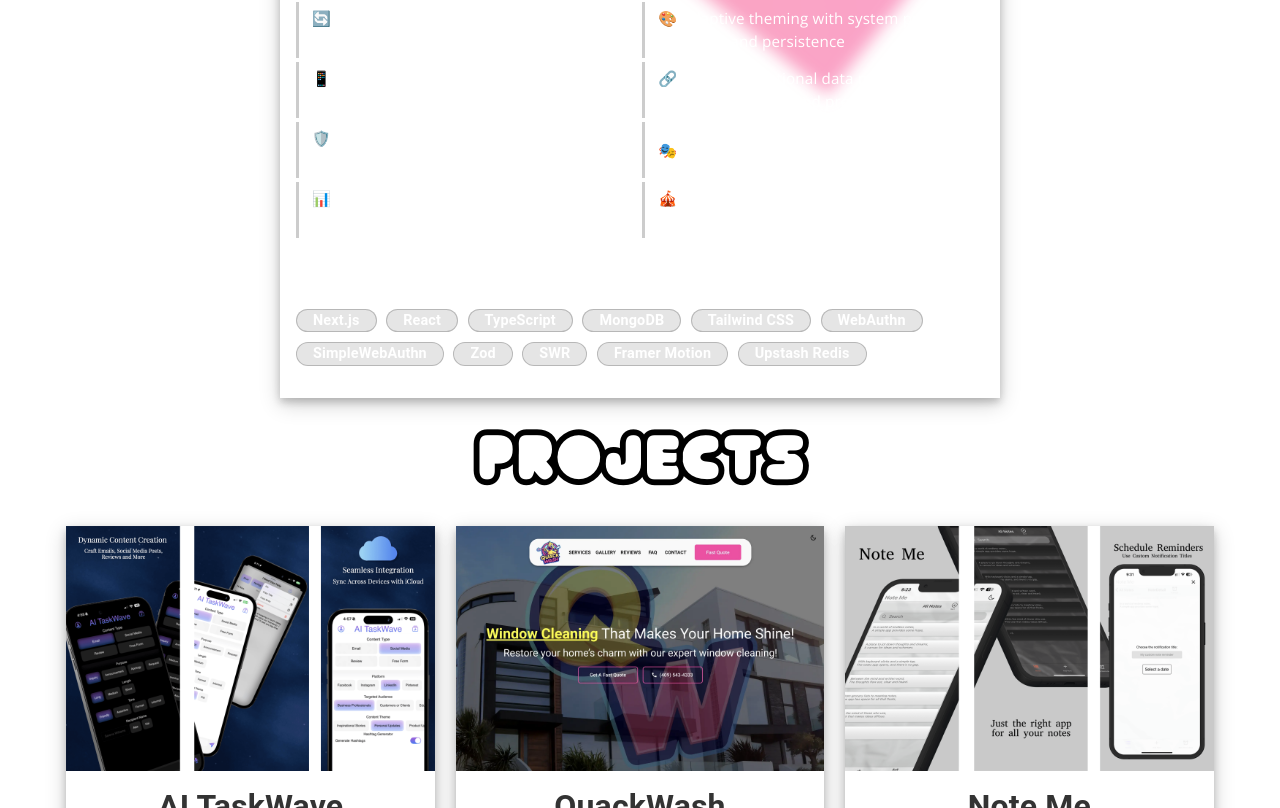
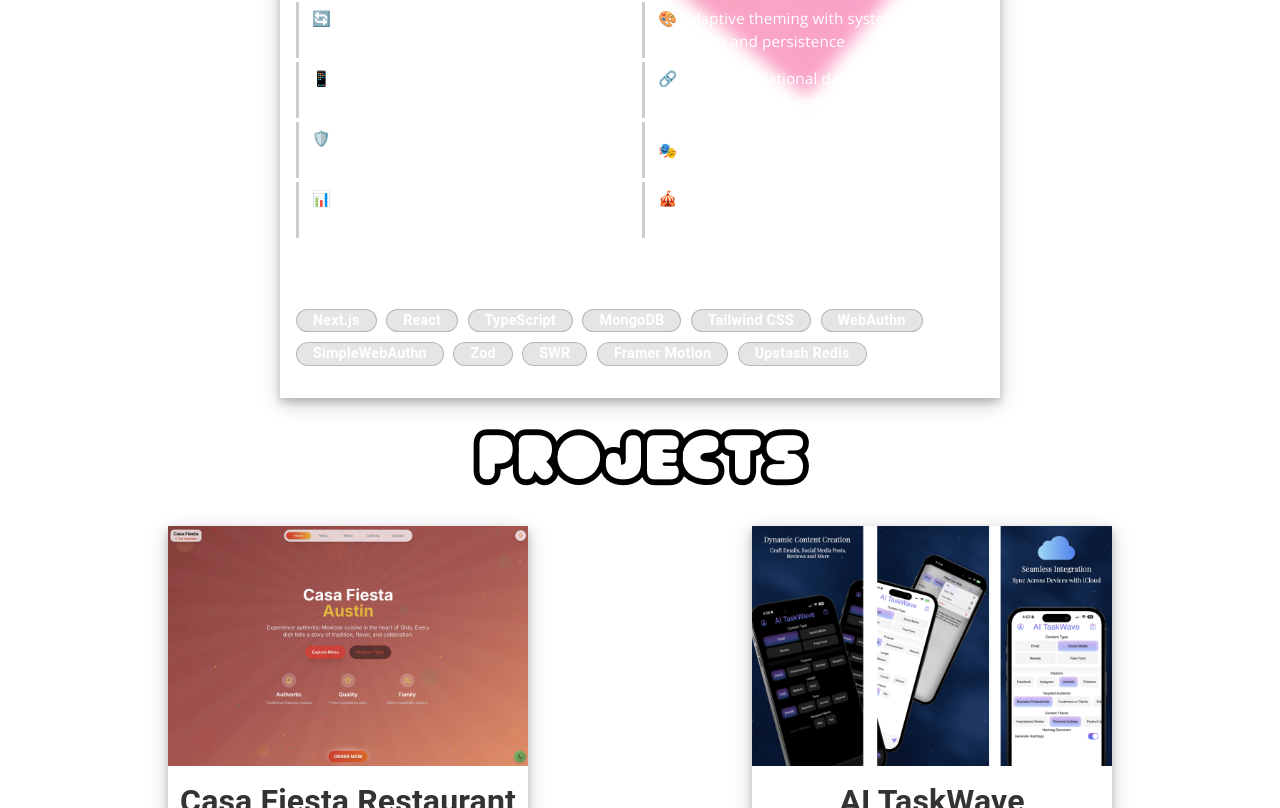
Before and after one commit to anton3ch/portfolio-react, a React (Create React App) app: page / in a window 1280 px wide. Shown: the part 1992-2800 px from the top of the page. Built offline with nearby package versions, Linux system fonts and the light colour scheme; a web font is replaced by a local one.

Commit message:
add casa fiesta

```diff
--- a/src/components/ProjectList.js
+++ b/src/components/ProjectList.js
@@ -17,6 +17,8 @@
 import taskWaveImg from "./../img/TaskWave.png";
 
 import quackWashImg from "./../img/quackwash.webp";
+
+import casaFiestaImg from "./../img/casafiesta.webp";
 
 function ProjectList() {
   return (
@@ -44,6 +46,42 @@
 }
 
 const mainProjectList = [
+  {
+    deployedLink: "https://casa-fiesta-restaurant.vercel.app/",
+    projectName: "Casa Fiesta Restaurant",
+    img: casaFiestaImg,
+    imgAlt: "Casa Fiesta Restaurant website screenshot",
+    description:
+      "A modern, responsive restaurant website for Casa Fiesta, featuring authentic Mexican cuisine. Built with Next.js, TypeScript, and Tailwind CSS, the site includes smooth animations with Framer Motion, dark/light theme toggle, interactive gallery, team showcase, menu display, and contact forms with map integration. The design emphasizes warm Mexican aesthetics with chili pepper color schemes and professional typography.",
+    gitRepo: "https://github.com/anton3ch/casa-fiesta-restaurant",
+    technologies: [
+      {
+        name: "Next.js",
+        link: "https://nextjs.org",
+      },
+      {
+        name: "TypeScript",
+        link: "https://www.typescriptlang.org",
+      },
+      {
+        name: "Tailwind CSS",
+        link: "https://tailwindcss.com",
+      },
+      {
+        name: "Framer Motion",
+        link: "https://www.framer.com/motion/",
+      },
+      {
+        name: "React",
+        link: "https://reactjs.org",
+      },
+      {
+        name: "Google Maps API",
+        link: "https://developers.google.com/maps",
+      },
+
+    ],
+  },
   {
     deployedLink: "",
     projectName: "AI TaskWave",
--- a/src/index.css
+++ b/src/index.css
@@ -436,7 +436,8 @@
 }
 
 .projectList {
-  display: flex;
+  display: grid;
+  justify-items: center;
   flex-wrap: wrap;
   justify-content: space-around;
   gap: 1rem;
@@ -446,6 +447,12 @@
   display: flex;
   flex: 1 1 30%; /* Allows flexibility in width and ensures equal height */
   min-width: 360px;
+}
+
+@media only screen and (min-width: 784px) {
+  .projectList {
+    grid-template-columns: repeat(2, 1fr);
+  }
 }
 
 @media only screen and (min-width: 784px) and (max-width: 1159px) {
```
Also changed, not shown: src/img/casafiesta.webp (added).
